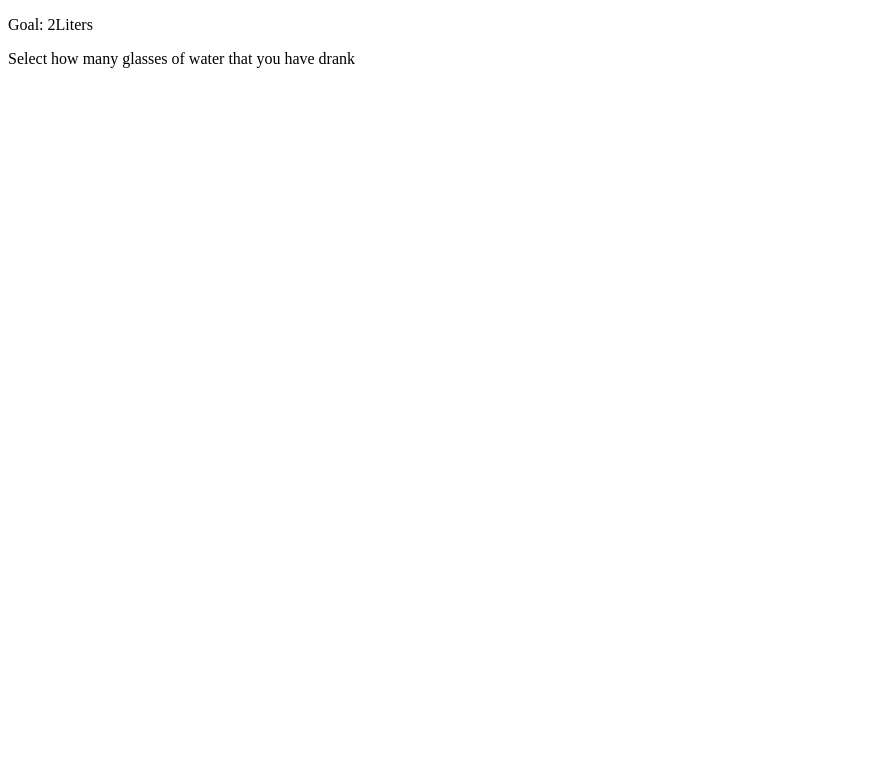
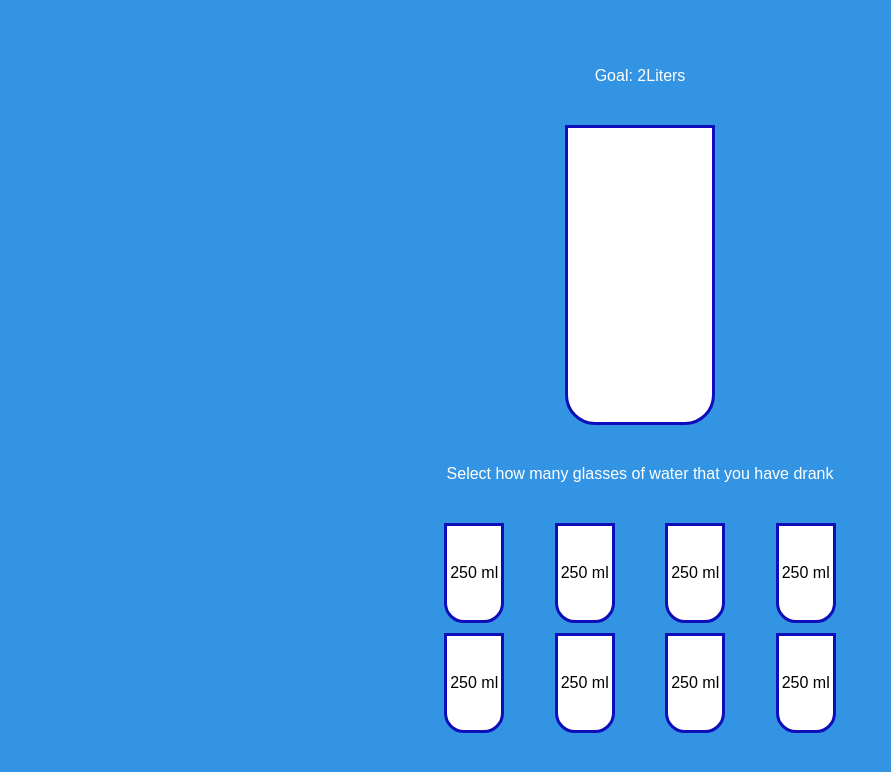
Before and after one commit to ShubhamGhotkar/drink-water-project, a website: page index.html in a window 1280 px wide. Shown: the whole page, without its empty margins (0-891 px from the left). Drawn offline with Linux system fonts and the light colour scheme.

Commit message:
add ; style to the html page

```diff
--- a/index.html
+++ b/index.html
@@ -13,16 +13,18 @@
     <section class="container__main">
       <p class="container__main--goals">Goal: 2Liters</p>
       <div class="container__main--big-jar"></div>
-      <p class="container__main--para">Select how many glasses of water that you have drank</p>
+      <p class="container__main--para">
+        Select how many glasses of water that you have drank
+      </p>
       <div class="container__main--jars">
-        <div class="jars jar1"></div>
-        <div class="jars jar1"></div>
-        <div class="jars jar1"></div>
-        <div class="jars jar1"></div>
-        <div class="jars jar1"></div>
-        <div class="jars jar1"></div>
-        <div class="jars jar1"></div>
-        <div class="jars jar1"></div>
+        <div class="jar --jar1">250 ml</div>
+        <div class="jar --jar2">250 ml</div>
+        <div class="jar --jar3">250 ml</div>
+        <div class="jar --jar4">250 ml</div>
+        <div class="jar --jar5">250 ml</div>
+        <div class="jar --jar6">250 ml</div>
+        <div class="jar --jar7">250 ml</div>
+        <div class="jar --jar8">250 ml</div>
       </div>
     </section>
   </body>
--- a/sass/main.scss
+++ b/sass/main.scss
@@ -0,0 +1,83 @@
+* {
+  padding: 0;
+  margin: 0;
+  box-sizing: border-box;
+}
+
+html {
+  font-size: 10px;
+  font-family: sans-serif;
+}
+
+// VARIABLES
+
+// FONT SIZE
+$default: 1.6rem;
+$medium: 2rem;
+
+// BACKGROUND
+$back-col: #3494e4;
+
+// COLOR
+$col-white: #fff;
+
+// mixin
+
+@mixin placeItmCenter {
+  font-size: medium;
+  text-align: center;
+}
+
+body {
+  height: 100vh;
+  display: grid;
+  place-items: center;
+  background-color: $back-col;
+}
+.container__main {
+  font-size: $default;
+  width: 60rem;
+  padding: 3rem;
+
+  display: grid;
+  place-items: center;
+  gap: 4rem;
+
+  &--goals,
+  &--para {
+    @include placeItmCenter;
+    color: $col-white;
+  }
+
+  &--big-jar {
+    height: 30rem;
+    width: 15rem;
+    background-color: #fff;
+    border-radius: 0 0 3rem 3rem;
+    border: 3px solid #0d0dba;
+  }
+
+  &--jars {
+    width: 80%;
+
+    display: grid;
+    place-items: center;
+    grid-template-columns: repeat(4, 1fr);
+    gap: 1rem;
+
+    div {
+      height: 10rem;
+      width: 60%;
+
+      display: grid;
+      place-items: center;
+      gap: 2rem;
+      border-radius: 0 0 2rem 2rem;
+      background-color: $col-white;
+      border: 3px solid #0d0dba;
+      text-overflow: clip;
+      text-align: center;
+      font-size: $default;
+    }
+  }
+}
```
Also changed, not shown: css/style.css.
